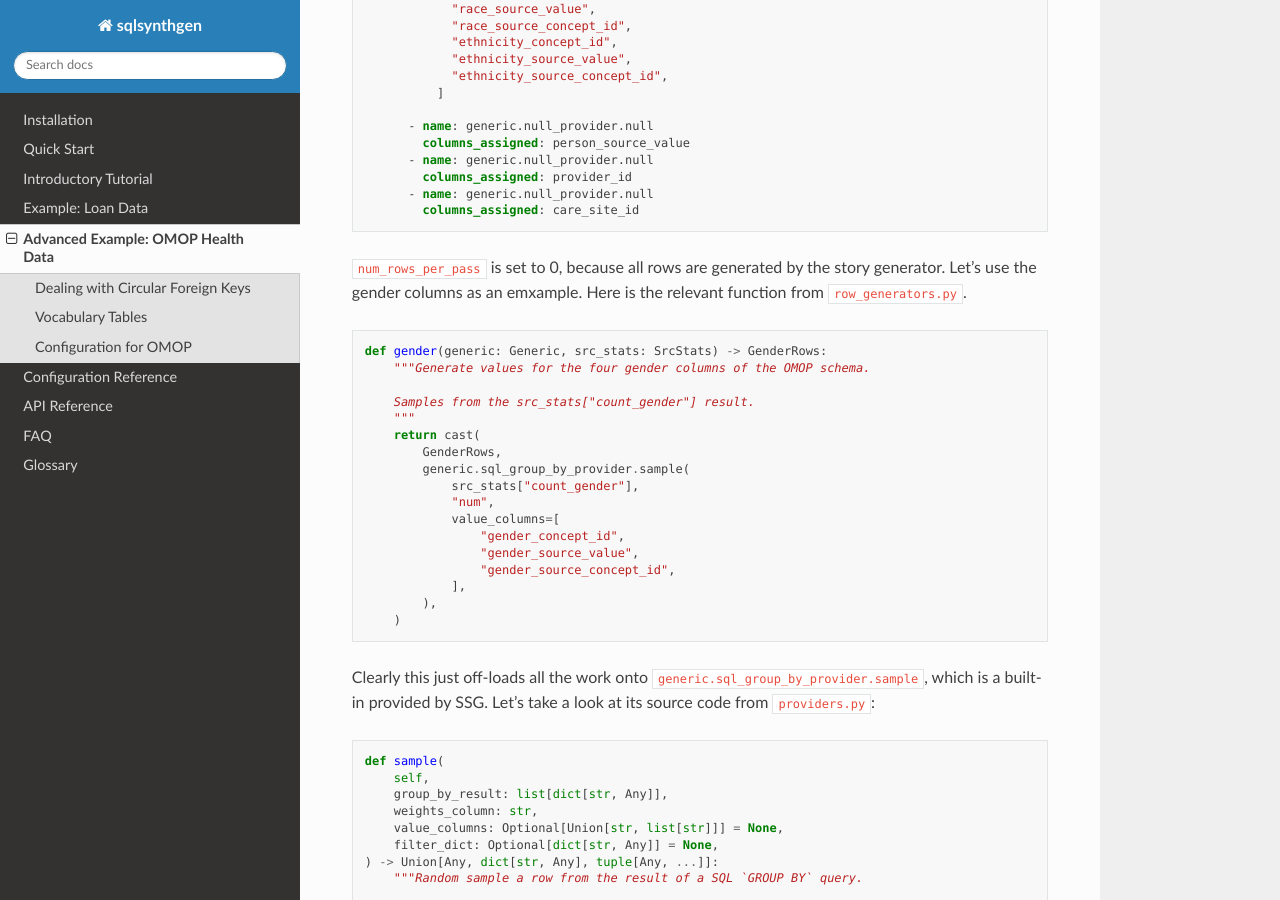
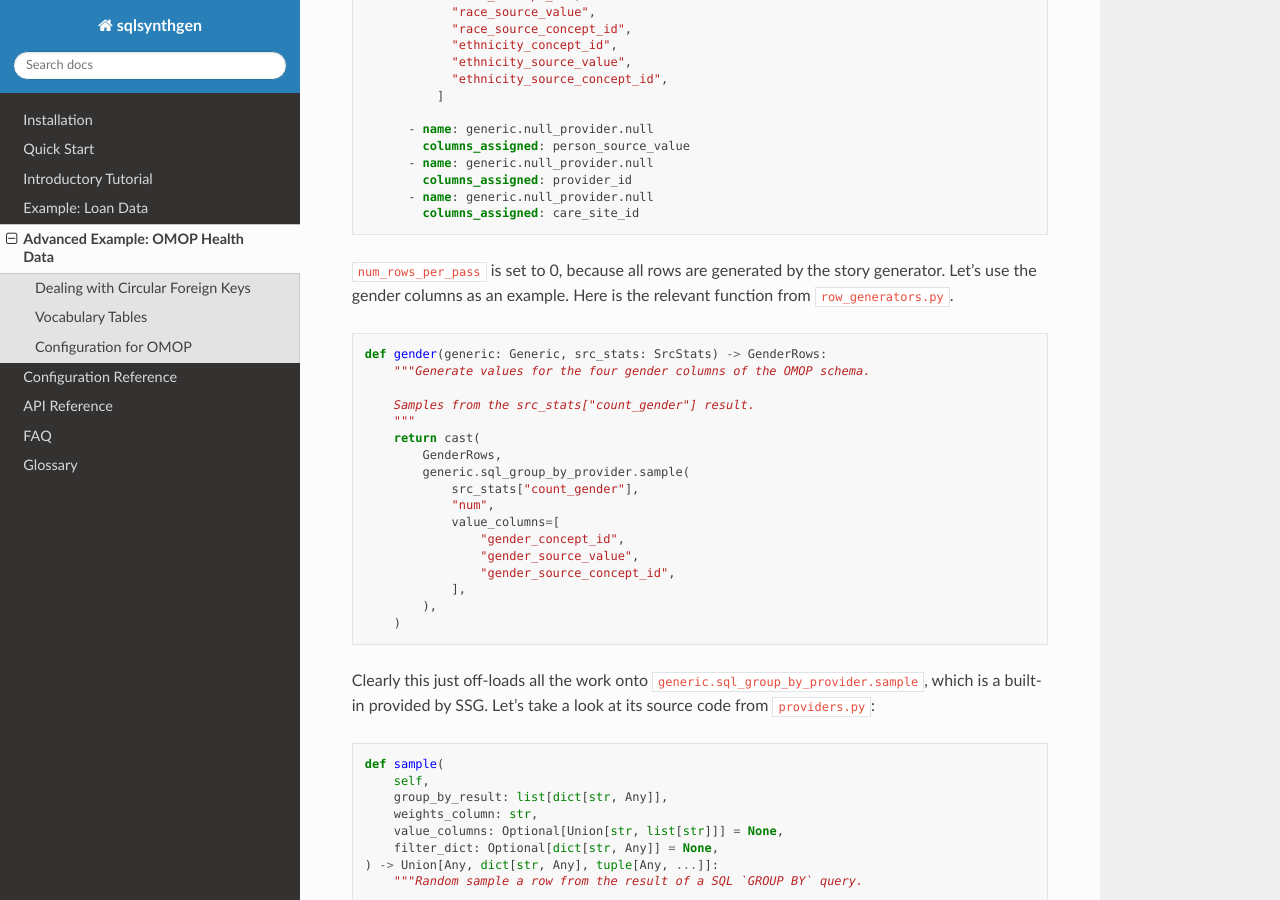
Before and after one commit to alan-turing-institute/sqlsynthgen, a Sphinx documentation site: the page built from docs/source/health_data.rst, in a window 1280 px wide and 900 px high, scrolled down 4326 px. Built offline with Sphinx 7.4.7 and the Read the Docs theme 2.0.0, drawn with Linux system fonts in a browser that asks for light colours; some of the changed text lies outside the part shown.

Commit message:
Fix typos in docs

```diff
--- a/docs/source/configuration.rst
+++ b/docs/source/configuration.rst
@@ -1,7 +1,7 @@
 Configuration Reference
 =======================
 
-SqlSynthGen is configured using a YAML file, which is passed to several commands with the ``--config`` option.
+SqlSynthGen is configured using a YAML file, which is passed to several commands with the ``--config-file`` option.
 Throughout the docs, we will refer to this file as ``config.yaml`` but it can be called anything (the exception being that there will be a naming conflict if you have a vocabulary table called ``config``).
 
 Below, we see the schema for the configuration file.
--- a/docs/source/faq.rst
+++ b/docs/source/faq.rst
@@ -5,14 +5,14 @@
 ************************************************
 
 SqlSynthGen can only work with a single source schema and a single destination schema at a time.
-However, you can choose for the destination schema to have a different name to the source schema by setting the DST_SCHEMA environment variable.
+However, you can choose for the destination schema to have a different name to the source schema by setting the ``DST_SCHEMA`` environment variable.
 
 Which DBMSs does SqlSynthGen support?
 *************************************
 
 * SqlSynthGen most fully supports **PostgresSQL**, which it uses for its end-to-end functional tests.
 * SqlSynthGen also supports **MariaDB**, as long as you don't set ``use-asyncio: true`` in your config.
-* SqlSynthGen *might*, work with **SQLite** but this is largely untested.
+* SqlSynthGen *might* work with **SQLite** but this is largely untested.
 * SqlSynthGen may also work with SQL Server.
   To connect to SQL Server, you will need to install `pyodbc <https://pypi.org/project/pyodbc/>`_ and an `ODBC driver <https://learn.microsoft.com/en-us/sql/connect/odbc/download-odbc-driver-for-sql-server?view=sql-server-ver16>`_, after which you should be able to use a DSN setting similar to ``SRC_DSN="mssql+pyodbc://username:password@hostname/dbname?driver=ODBC Driver 18 for SQL Server"``.
 
--- a/docs/source/health_data.rst
+++ b/docs/source/health_data.rst
@@ -195,7 +195,7 @@
           columns_assigned: care_site_id
 
 ``num_rows_per_pass`` is set to 0, because all rows are generated by the story generator.
-Let's use the gender columns as an emxample.
+Let's use the gender columns as an example.
 Here is the relevant function from ``row_generators.py``.
 
 .. code-block:: python
@@ -355,8 +355,8 @@
 After creating a person, ``patient_story`` creates possibly an entry in the ``death`` table, and then one for ``visit_occurrence``.
 The configurations and generators for these aren't very interesting, their main point is to make the chronology and time scales make sense, so that people born a long time ago are more likely to have died, and the order of birth, visit start, visit end, and possible death is correct.
 
-After that the story generates a set of rows for tables like `observation`, `measurement`, `condition_occurrence`, etc., the ones that involve procedures and events that took place during the hospital stay.
-The procedure is very similar for each one of these, we'll discuss `measurement` as an example.
+After that the story generates a set of rows for tables like ``observation``, ``measurement``, ``condition_occurrence``, etc., the ones that involve procedures and events that took place during the hospital stay.
+The procedure is very similar for each one of these, we'll discuss ``measurement`` as an example.
 
 The first stop is the ``avg_measurements_per_hour`` src-stats query, which looks like this
 
@@ -394,11 +394,11 @@
         upper: 100
 
 Note how the ``query`` part, which is executed on the database server, tries to do as much of the work as possible:
-It extracts the number of `measurement` entries, divided by the length of the hospital stay, for each person.
+It extracts the number of ``measurement`` entries, divided by the length of the hospital stay, for each person.
 The ``dp-query`` then only computes the average.
 This is both to circumvent the limitations of SNSQL, which can't for instance do subqueries or differences between columns, and also to minimise the data transferred to and work done on the local machine running SSG.
 
-Based on that information, we generate a set of times, roughly at the right frequency, at which a `measurement` entry should generated for our synthetic patient.
+Based on that information, we generate a set of times, roughly at the right frequency, at which a ``measurement`` entry should generated for our synthetic patient.
 The relevant `src-stats queries <https://github.com/alan-turing-institute/sqlsynthgen/blob/main/examples/cchic_omop/>`_ for this are
 
 * ``count_measurements``, which counts the relative frequencies of various types of measurements, like blood pressure, pulse taking, different lab results, etc.
--- a/docs/source/loan_data.rst
+++ b/docs/source/loan_data.rst
@@ -104,7 +104,7 @@
 .. literalinclude:: ../../examples/loans/config2.yaml
    :language: yaml
 
-We can export the vocabularies to `.yaml` files, delete the old synthetic data, import the vocabularies and create new synthetic data with:
+We can export the vocabularies to ``.yaml`` files, delete the old synthetic data, import the vocabularies and create new synthetic data with:
 
 .. code-block:: console
 
```
Also changed, not shown: other parts of docs/source/health_data.rst (+3 -3 lines), docs/source/introduction.rst (+5 -5 lines).
